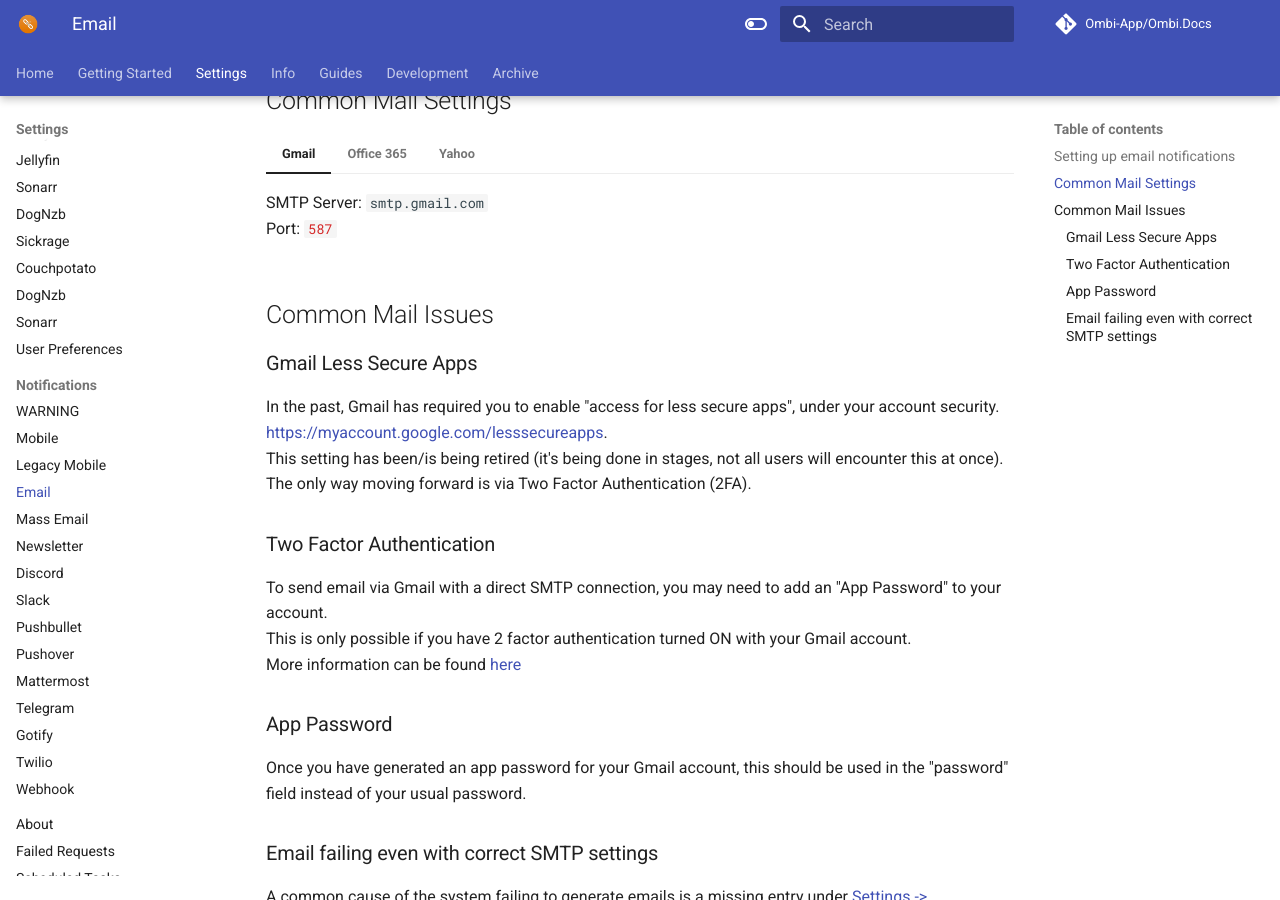
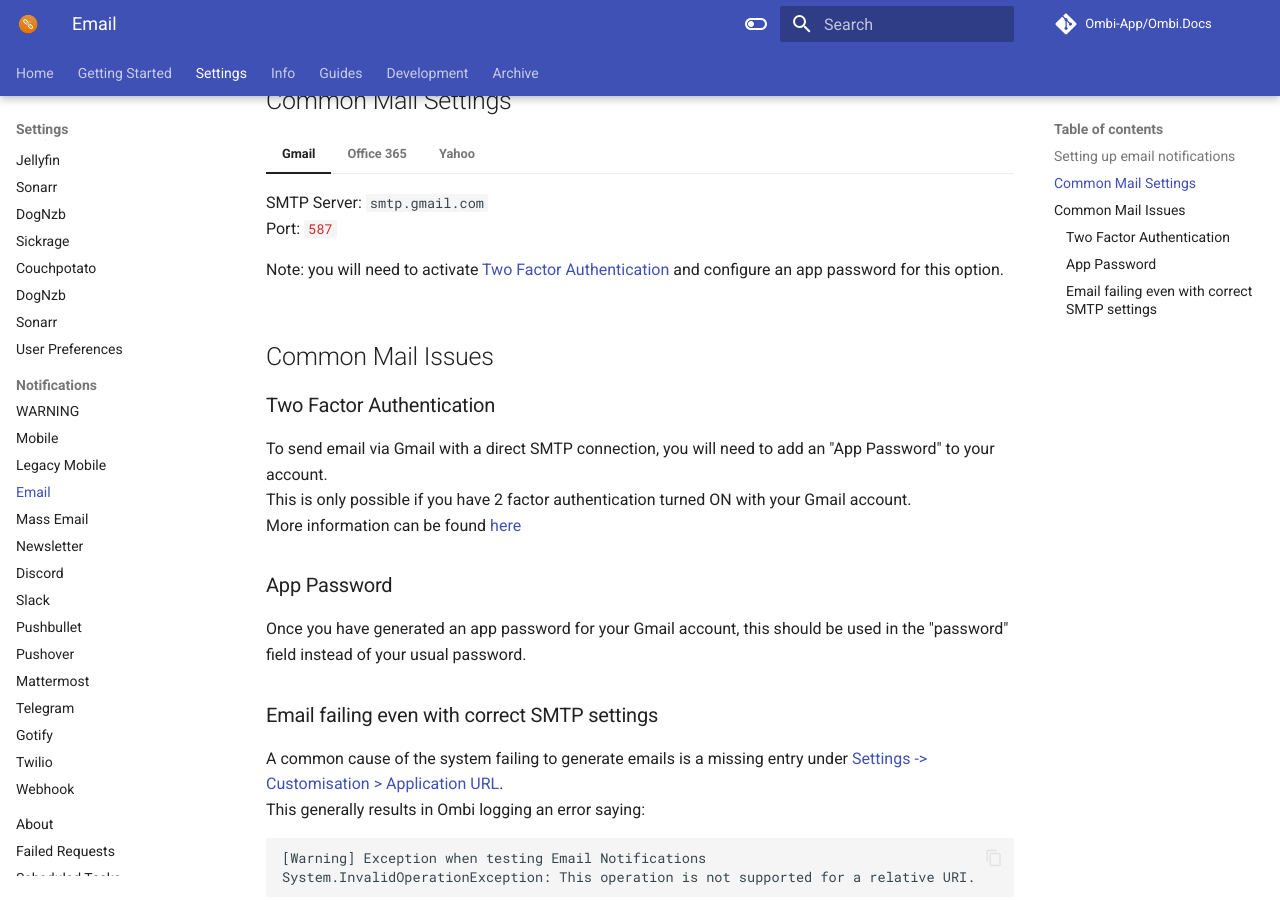
Before and after one commit to Ombi-app/Ombi.Docs, an MkDocs documentation site: the page built from docs/settings/notifications/email.md, in a window 1280 px wide and 900 px high, scrolled down 625 px. Built offline with MkDocs 1.6.1 and Material for MkDocs 9.7.7, drawn with Linux system fonts in a browser that asks for light colours; comment, search, counter and statistics services are not loaded.

Commit message:
update email details

```diff
--- a/docs/settings/notifications/email.md
+++ b/docs/settings/notifications/email.md
@@ -22,6 +22,8 @@
     SMTP Server: `smtp.gmail.com`
     Port: `587`
 
+    Note: you will need to activate [Two Factor Authentication](#two-factor-authentication) and configure an app password for this option.
+
 === "Office 365"
     SMTP Server: `smtp.office365.com`
     Port: `587`
@@ -32,15 +34,9 @@
 
 ## Common Mail Issues
 
-### Gmail Less Secure Apps
-
-In the past, Gmail has required you to enable "access for less secure apps", under your account security. [https://myaccount.google.com/lesssecureapps](https://myaccount.google.com/lesssecureapps).
-This setting has been/is being retired (it's being done in stages, not all users will encounter this at once).
-The only way moving forward is via Two Factor Authentication (2FA).
-
 ### Two Factor Authentication
 
-To send email via Gmail with a direct SMTP connection, you may need to add an "App Password" to your account.
+To send email via Gmail with a direct SMTP connection, you will need to add an "App Password" to your account.
 This is only possible if you have 2 factor authentication turned ON with your Gmail account.
 More information can be found [here](https://support.google.com/accounts/answer/185833)
 
```
